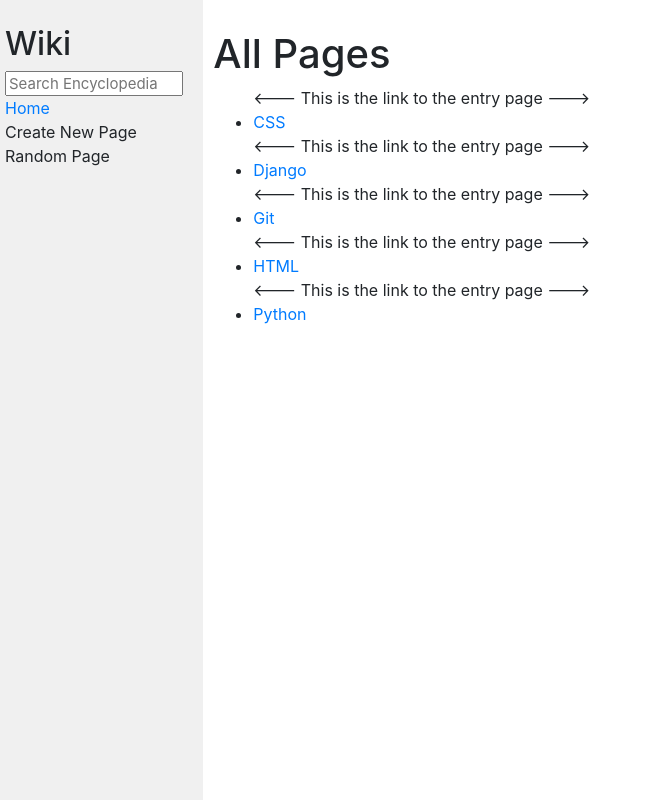
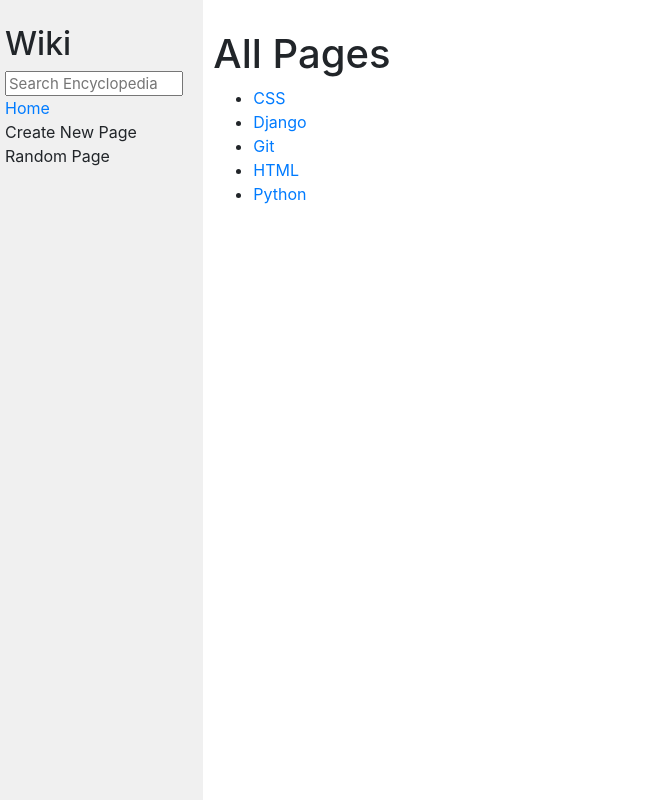
Before and after one commit to sandovaldavid/project-01-wiki, a Django app: page / in a window 1280 px wide. Shown: the whole page, without its empty margins (0-646 px from the left). Run offline with Django 3.2, Linux system fonts and the light colour scheme; some libraries are stand-ins or nearby versions.

Commit message:
:bug: fix comments to links

```diff
--- a/encyclopedia/templates/encyclopedia/index.html
+++ b/encyclopedia/templates/encyclopedia/index.html
@@ -9,7 +9,7 @@
 
     <ul>
         {% for entry in entries %}
-            <--- This is the link to the entry page --->
+            <!--- This is the link to the entry page --->
             <li><a href="wiki/{{ entry }}">{{ entry }}</a></li>
         {% endfor %}
     </ul>
```
